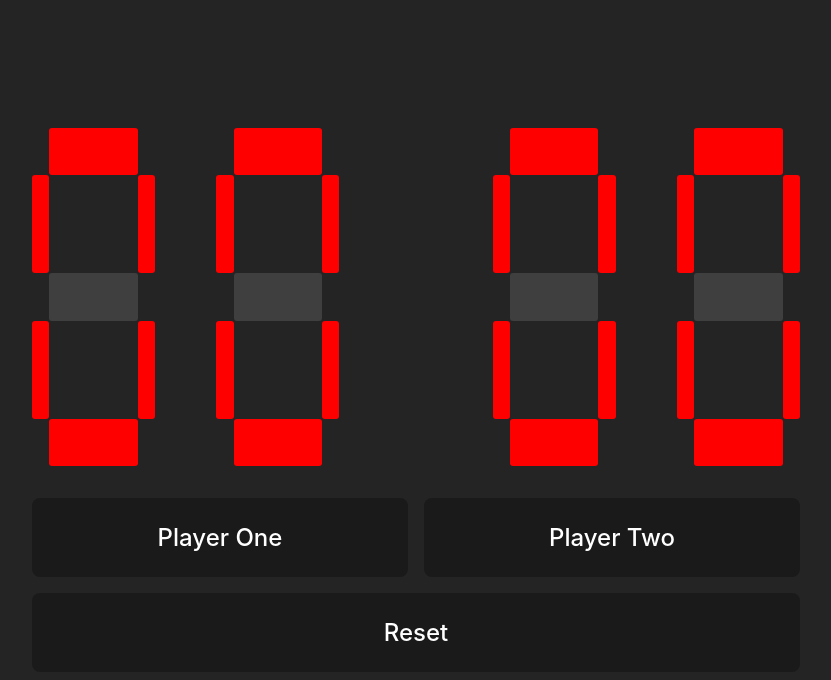
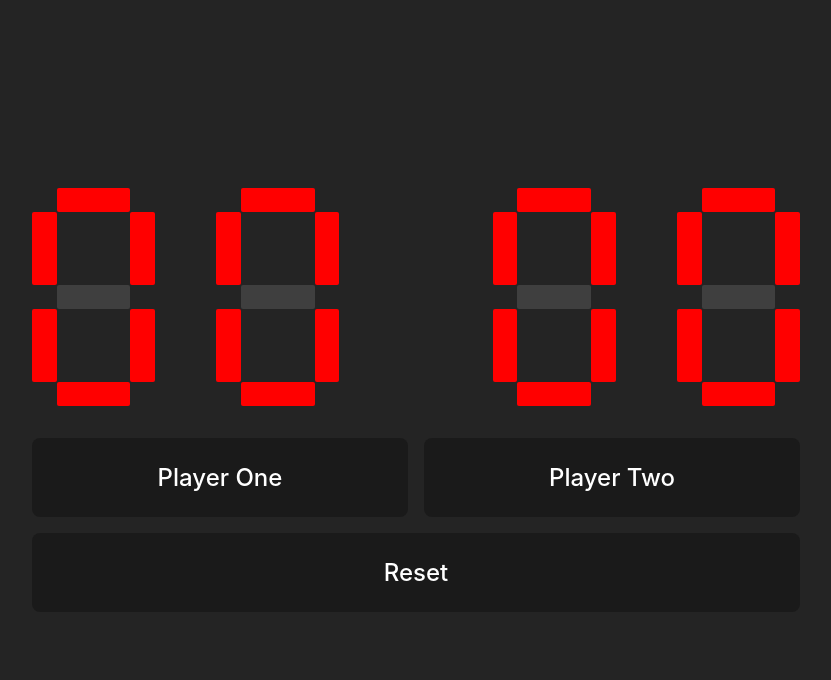
Before and after one commit to oslokommune/bordtennis, a Vue app: page / in a window 1280 px wide. Shown: the top 680 px of the page, without its empty margins (224-1055 px from the left). Built offline with nearby package versions, Linux system fonts and the light colour scheme.

Commit message:
👌 Improve grid representation of scoreboard number

```diff
--- a/src/App.vue
+++ b/src/App.vue
@@ -126,5 +126,9 @@ and (orientation : portrait) {
 	#app {
 		padding: 10% 20%;
 	}
+
+	.Scoreboard {
+		height: 40%;
+	}
 }
 </style>
--- a/src/components/ScoreboardNumber.vue
+++ b/src/components/ScoreboardNumber.vue
@@ -46,8 +46,8 @@ export default {
 	display: grid;
 	width: 100%;
 
-	grid-template-columns: 14% 72% 14%;
-	grid-template-rows: 14% 29% 14% 29% 14%;
+	grid-template-columns: repeat(5, 1fr);
+	grid-template-rows: repeat(9, 1fr);
 
 	column-gap: 0;
 	row-gap: 0;
@@ -55,7 +55,7 @@ export default {
 
 div.number-bar {
 	background-color: #3f3f3f;
-	border-radius: 3px;
+	border-radius: 2px;
 }
 
 div.active {
@@ -63,37 +63,37 @@ div.active {
 }
 
 div.top {
-	grid-column: 2;
+	grid-column: 2 / 5;
 	grid-row: 1;
 }
 
 div.upper-left {
 	grid-column: 1;
-	grid-row: 2;
+	grid-row: 2 / 5;
 }
 
 div.upper-right {
-	grid-column: 3;
-	grid-row: 2;
+	grid-column: 5;
+	grid-row: 2 / 5;
 }
 
 div.middle {
-	grid-column: 2;
-	grid-row: 3;
+	grid-column: 2 / 5;
+	grid-row: 5;
 }
 
 div.lower-left {
 	grid-column: 1;
-	grid-row: 4;
+	grid-row: 6 / 9;
 }
 
 div.lower-right {
-	grid-column: 3;
-	grid-row: 4;
+	grid-column: 5;
+	grid-row: 6 / 9;
 }
 
 div.bottom {
-	grid-column: 2;
-	grid-row: 5;
+	grid-column: 2 / 5;
+	grid-row: 9;
 }
 </style>
```
